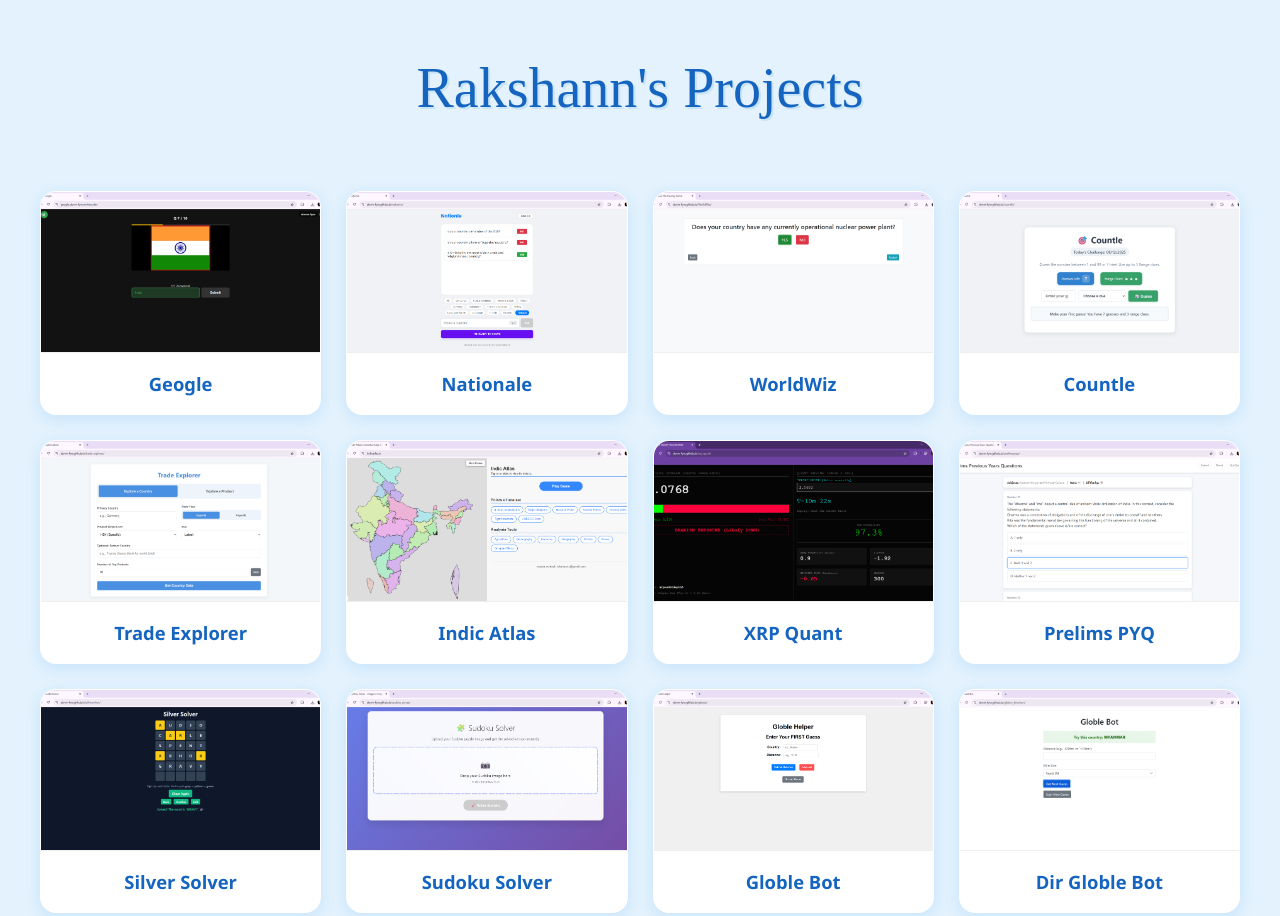
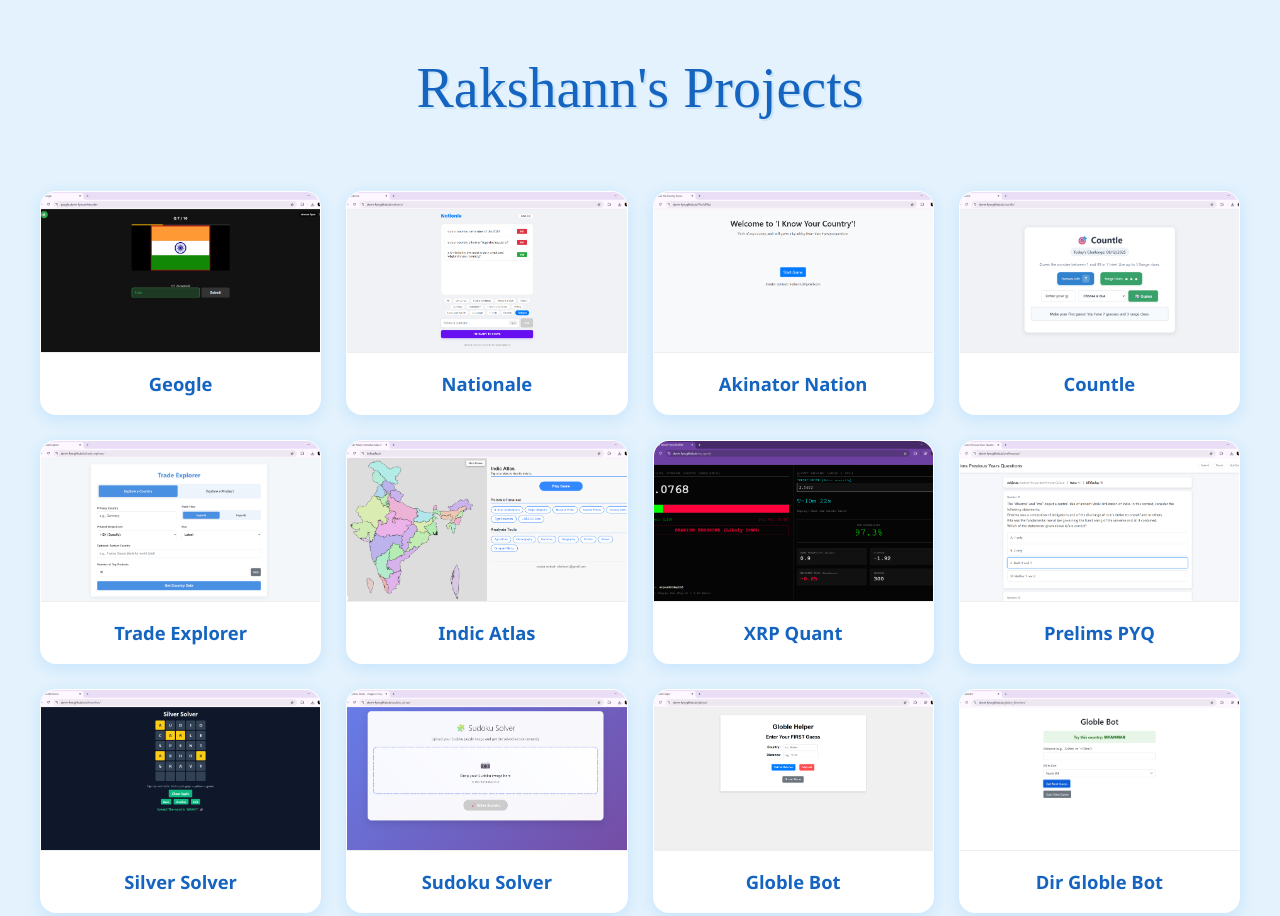
Before and after one commit to rakshannt/rakshannt.github.io, a plain HTML site: page index.html in a window 1280 px wide. Shown: the top 916 px of the page. Drawn offline with Linux system fonts and the light colour scheme; a web font is replaced by a local one.

Commit message:
WorldWiz update

```diff
--- a/index.html
+++ b/index.html
@@ -150,7 +150,7 @@
         const projects = [
             { name: "Geogle", url: "https://geogle.storm-fyre.workers.dev/", img: "Geogle.png" },
             { name: "Nationale", url: "https://storm-fyre.github.io/nationle/", img: "Nationale.png" },
-            { name: "WorldWiz", url: "https://storm-fyre.github.io/WorldWiz/", img: "WorldWiz.png" },
+            { name: "Akinator Nation", url: "https://storm-fyre.github.io/WorldWiz/", img: "AkinatorNation.png" },
             { name: "Countle", url: "https://storm-fyre.github.io/countle/", img: "Countle.png" },
             { name: "Trade Explorer", url: "https://storm-fyre.github.io/trade-explorer/", img: "TradeExplorer.png" },
             { name: "Indic Atlas", url: "https://indicatlas.in/", img: "IndicAtlas.png" },
```
Also changed, not shown: thumbnails/AkinatorNation.png (added), thumbnails/WorldWiz.png (deleted).
